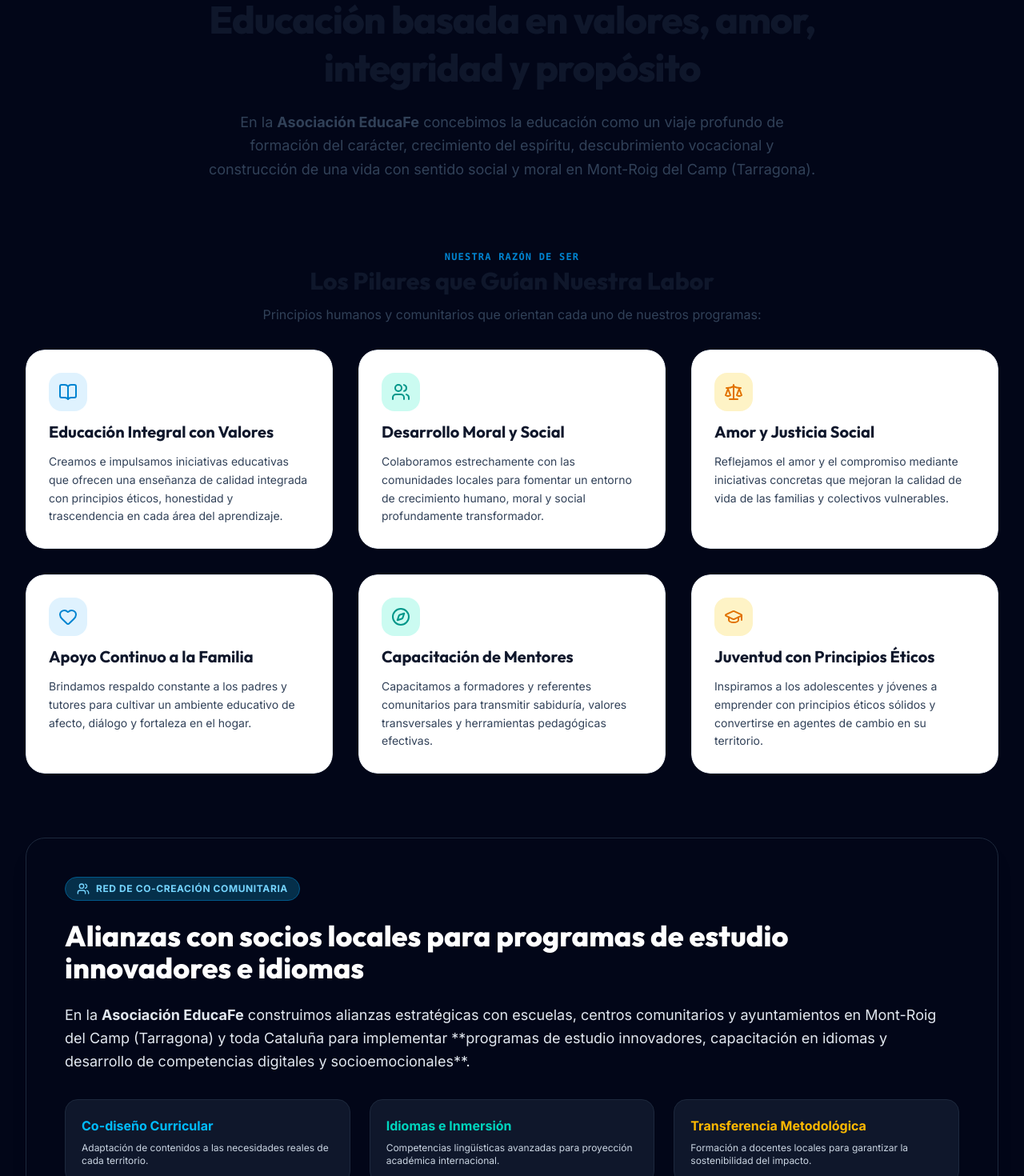
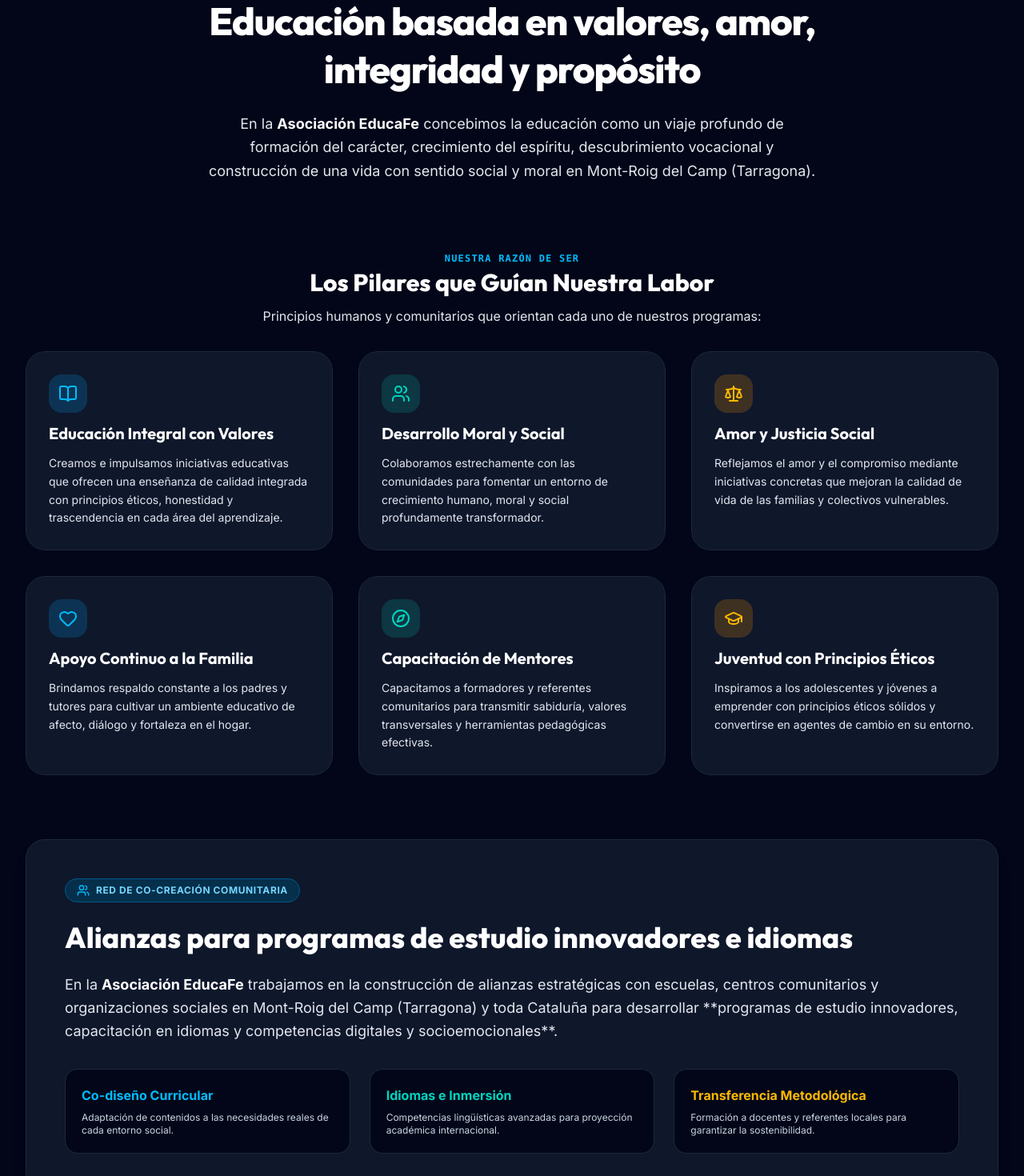
Before and after one commit to marieladanais31-art/educafe, a Next.js app: page /quienes-somos in a window 1280 px wide. Shown: the part 240-1710 px from the top of the page at 80% size. Built offline with nearby package versions, Linux system fonts and the light colour scheme.

Commit message:
Fix de contraste critico y eliminacion de menciones no firmadas a ayuntamientos

```diff
--- a/src/app/globals.css
+++ b/src/app/globals.css
@@ -8,14 +8,14 @@
     --secondary: #0d9488;
     --accent: #d97706;
     --dark: #090d16;
-    --slate-text: #1e293b;
-    --slate-muted: #475569;
-    --light-bg: #ffffff;
+    --slate-text: #f8fafc;
+    --slate-muted: #cbd5e1;
+    --light-bg: #090d16;
   }
 
   body {
-    background-color: var(--light-bg);
-    color: var(--slate-text);
+    background-color: #090d16 !important;
+    color: #f8fafc !important;
     font-family: var(--font-inter), system-ui, -apple-system, sans-serif;
     overflow-x: hidden;
     line-height: 1.7;
@@ -24,11 +24,11 @@
 
   h1, h2, h3, h4, h5, h6 {
     font-family: var(--font-outfit), system-ui, -apple-system, sans-serif;
-    color: #0f172a;
+    color: #ffffff !important;
   }
 }
 
-/* High Contrast Glassmorphism & Cyber Aesthetics */
+/* Glassmorphism & Cyber Aesthetics */
 .glass-cyber {
   background: rgba(15, 23, 42, 0.92);
   backdrop-filter: blur(20px);
@@ -38,9 +38,9 @@
 }
 
 .glass-card-light {
-  background: #ffffff;
-  border: 1px solid #e2e8f0;
-  box-shadow: 0 10px 30px -5px rgba(15, 23, 42, 0.06);
+  background: #0f172a;
+  border: 1px solid #1e293b;
+  box-shadow: 0 10px 30px -5px rgba(0, 0, 0, 0.5);
 }
 
 .glow-sky {
--- a/src/app/page.tsx
+++ b/src/app/page.tsx
@@ -338,7 +338,7 @@
             <div className="space-y-2">
               <h4 className="text-lg font-bold text-sky-400">Impulso a Socios y Entidades Locales</h4>
               <p className="text-sm text-slate-300 leading-relaxed">
-                Co-diseñamos programas con escuelas, centros comunitarios y ayuntamientos en Cataluña para llevar formación en tecnología, idiomas e innovación social.
+                Co-diseñamos programas con escuelas, centros comunitarios y organizaciones locales en Cataluña para llevar formación en tecnología, idiomas e innovación social.
               </p>
             </div>
             <div className="space-y-2">
--- a/src/app/quienes-somos/page.tsx
+++ b/src/app/quienes-somos/page.tsx
@@ -13,117 +13,119 @@
 
 export default function QuienesSomosPage() {
   return (
-    <div className="max-w-7xl mx-auto px-4 sm:px-6 lg:px-8 py-16 space-y-20">
+    <div className="max-w-7xl mx-auto px-4 sm:px-6 lg:px-8 py-16 space-y-20 bg-slate-950 text-white">
 
       {/* Hero / Header */}
       <div className="max-w-3xl mx-auto text-center space-y-6">
-        <div className="inline-flex items-center gap-2 px-4 py-2 rounded-full bg-sky-100 text-sky-800 text-xs sm:text-sm font-bold uppercase tracking-wider">
-          <Sparkles className="w-4 h-4 text-sky-600" />
+        <div className="inline-flex items-center gap-2 px-4 py-2 rounded-full bg-sky-950 text-sky-300 text-xs sm:text-sm font-bold uppercase tracking-wider border border-sky-800">
+          <Sparkles className="w-4 h-4 text-sky-400" />
           <span>Filosofía Institucional & Formación Integral</span>
         </div>
-        <h1 className="text-4xl sm:text-5xl font-extrabold text-slate-900 tracking-tight leading-tight">
+
+        <h1 className="text-4xl sm:text-5xl font-extrabold text-white tracking-tight leading-tight">
           Educación basada en valores, amor, integridad y propósito
         </h1>
-        <p className="text-lg text-slate-700 leading-relaxed font-normal">
-          En la <strong>Asociación EducaFe</strong> concebimos la educación como un viaje profundo de formación del carácter, crecimiento del espíritu, descubrimiento vocacional y construcción de una vida con sentido social y moral en Mont-Roig del Camp (Tarragona).
+
+        <p className="text-lg text-slate-200 leading-relaxed font-normal">
+          En la <strong className="text-white">Asociación EducaFe</strong> concebimos la educación como un viaje profundo de formación del carácter, crecimiento del espíritu, descubrimiento vocacional y construcción de una vida con sentido social y moral en Mont-Roig del Camp (Tarragona).
         </p>
       </div>
 
-      {/* Nuestros Pilares y Razón de Ser (Sin jerga burocrática) */}
+      {/* Nuestros Pilares y Razón de Ser */}
       <div className="space-y-8">
         <div className="text-center max-w-2xl mx-auto space-y-3">
-          <span className="text-xs font-mono text-sky-600 uppercase tracking-widest font-bold">
+          <span className="text-xs font-mono text-sky-400 uppercase tracking-widest font-bold">
             Nuestra Razón de Ser
           </span>
-          <h2 className="text-3xl font-extrabold text-slate-900">
+          <h2 className="text-3xl font-extrabold text-white">
             Los Pilares que Guían Nuestra Labor
           </h2>
-          <p className="text-base text-slate-700">
+          <p className="text-base text-slate-200">
             Principios humanos y comunitarios que orientan cada uno de nuestros programas:
           </p>
         </div>
 
         <div className="grid grid-cols-1 md:grid-cols-2 lg:grid-cols-3 gap-8">
 
-          <TiltCard glowColor="rgba(14, 165, 233, 0.3)">
-            <div className="p-7 rounded-3xl bg-white border border-slate-200 shadow-sm space-y-4 h-full flex flex-col justify-between">
+          <TiltCard glowColor="rgba(56, 189, 248, 0.4)">
+            <div className="p-7 rounded-3xl bg-slate-900 border border-slate-800 space-y-4 h-full flex flex-col justify-between">
               <div className="space-y-3">
-                <div className="w-12 h-12 rounded-2xl bg-sky-100 text-sky-600 flex items-center justify-center font-bold">
+                <div className="w-12 h-12 rounded-2xl bg-sky-500/20 text-sky-400 flex items-center justify-center font-bold">
                   <BookOpen className="w-6 h-6" />
                 </div>
-                <h3 className="text-xl font-bold text-slate-900">Educación Integral con Valores</h3>
-                <p className="text-sm text-slate-700 leading-relaxed">
+                <h3 className="text-xl font-bold text-white">Educación Integral con Valores</h3>
+                <p className="text-sm text-slate-200 leading-relaxed">
                   Creamos e impulsamos iniciativas educativas que ofrecen una enseñanza de calidad integrada con principios éticos, honestidad y trascendencia en cada área del aprendizaje.
                 </p>
               </div>
             </div>
           </TiltCard>
 
-          <TiltCard glowColor="rgba(20, 184, 166, 0.3)">
-            <div className="p-7 rounded-3xl bg-white border border-slate-200 shadow-sm space-y-4 h-full flex flex-col justify-between">
+          <TiltCard glowColor="rgba(45, 212, 191, 0.4)">
+            <div className="p-7 rounded-3xl bg-slate-900 border border-slate-800 space-y-4 h-full flex flex-col justify-between">
               <div className="space-y-3">
-                <div className="w-12 h-12 rounded-2xl bg-teal-100 text-teal-600 flex items-center justify-center font-bold">
+                <div className="w-12 h-12 rounded-2xl bg-teal-500/20 text-teal-400 flex items-center justify-center font-bold">
                   <Users className="w-6 h-6" />
                 </div>
-                <h3 className="text-xl font-bold text-slate-900">Desarrollo Moral y Social</h3>
-                <p className="text-sm text-slate-700 leading-relaxed">
-                  Colaboramos estrechamente con las comunidades locales para fomentar un entorno de crecimiento humano, moral y social profundamente transformador.
+                <h3 className="text-xl font-bold text-white">Desarrollo Moral y Social</h3>
+                <p className="text-sm text-slate-200 leading-relaxed">
+                  Colaboramos estrechamente con las comunidades para fomentar un entorno de crecimiento humano, moral y social profundamente transformador.
                 </p>
               </div>
             </div>
           </TiltCard>
 
-          <TiltCard glowColor="rgba(245, 158, 11, 0.3)">
-            <div className="p-7 rounded-3xl bg-white border border-slate-200 shadow-sm space-y-4 h-full flex flex-col justify-between">
+          <TiltCard glowColor="rgba(245, 158, 11, 0.4)">
+            <div className="p-7 rounded-3xl bg-slate-900 border border-slate-800 space-y-4 h-full flex flex-col justify-between">
               <div className="space-y-3">
-                <div className="w-12 h-12 rounded-2xl bg-amber-100 text-amber-600 flex items-center justify-center font-bold">
+                <div className="w-12 h-12 rounded-2xl bg-amber-500/20 text-amber-400 flex items-center justify-center font-bold">
                   <Scale className="w-6 h-6" />
                 </div>
-                <h3 className="text-xl font-bold text-slate-900">Amor y Justicia Social</h3>
-                <p className="text-sm text-slate-700 leading-relaxed">
+                <h3 className="text-xl font-bold text-white">Amor y Justicia Social</h3>
+                <p className="text-sm text-slate-200 leading-relaxed">
                   Reflejamos el amor y el compromiso mediante iniciativas concretas que mejoran la calidad de vida de las familias y colectivos vulnerables.
                 </p>
               </div>
             </div>
           </TiltCard>
 
-          <TiltCard glowColor="rgba(14, 165, 233, 0.3)">
-            <div className="p-7 rounded-3xl bg-white border border-slate-200 shadow-sm space-y-4 h-full flex flex-col justify-between">
+          <TiltCard glowColor="rgba(56, 189, 248, 0.4)">
+            <div className="p-7 rounded-3xl bg-slate-900 border border-slate-800 space-y-4 h-full flex flex-col justify-between">
               <div className="space-y-3">
-                <div className="w-12 h-12 rounded-2xl bg-sky-100 text-sky-600 flex items-center justify-center font-bold">
+                <div className="w-12 h-12 rounded-2xl bg-sky-500/20 text-sky-400 flex items-center justify-center font-bold">
                   <Heart className="w-6 h-6" />
                 </div>
-                <h3 className="text-xl font-bold text-slate-900">Apoyo Continuo a la Familia</h3>
-                <p className="text-sm text-slate-700 leading-relaxed">
+                <h3 className="text-xl font-bold text-white">Apoyo Continuo a la Familia</h3>
+                <p className="text-sm text-slate-200 leading-relaxed">
                   Brindamos respaldo constante a los padres y tutores para cultivar un ambiente educativo de afecto, diálogo y fortaleza en el hogar.
                 </p>
               </div>
             </div>
           </TiltCard>
 
-          <TiltCard glowColor="rgba(20, 184, 166, 0.3)">
-            <div className="p-7 rounded-3xl bg-white border border-slate-200 shadow-sm space-y-4 h-full flex flex-col justify-between">
+          <TiltCard glowColor="rgba(45, 212, 191, 0.4)">
+            <div className="p-7 rounded-3xl bg-slate-900 border border-slate-800 space-y-4 h-full flex flex-col justify-between">
               <div className="space-y-3">
-                <div className="w-12 h-12 rounded-2xl bg-teal-100 text-teal-600 flex items-center justify-center font-bold">
+                <div className="w-12 h-12 rounded-2xl bg-teal-500/20 text-teal-400 flex items-center justify-center font-bold">
                   <Compass className="w-6 h-6" />
                 </div>
-                <h3 className="text-xl font-bold text-slate-900">Capacitación de Mentores</h3>
-                <p className="text-sm text-slate-700 leading-relaxed">
+                <h3 className="text-xl font-bold text-white">Capacitación de Mentores</h3>
+                <p className="text-sm text-slate-200 leading-relaxed">
                   Capacitamos a formadores y referentes comunitarios para transmitir sabiduría, valores transversales y herramientas pedagógicas efectivas.
                 </p>
               </div>
             </div>
           </TiltCard>
 
-          <TiltCard glowColor="rgba(245, 158, 11, 0.3)">
-            <div className="p-7 rounded-3xl bg-white border border-slate-200 shadow-sm space-y-4 h-full flex flex-col justify-between">
+          <TiltCard glowColor="rgba(245, 158, 11, 0.4)">
+            <div className="p-7 rounded-3xl bg-slate-900 border border-slate-800 space-y-4 h-full flex flex-col justify-between">
               <div className="space-y-3">
-                <div className="w-12 h-12 rounded-2xl bg-amber-100 text-amber-600 flex items-center justify-center font-bold">
+                <div className="w-12 h-12 rounded-2xl bg-amber-500/20 text-amber-400 flex items-center justify-center font-bold">
                   <GraduationCap className="w-6 h-6" />
                 </div>
-                <h3 className="text-xl font-bold text-slate-900">Juventud con Principios Éticos</h3>
-                <p className="text-sm text-slate-700 leading-relaxed">
-                  Inspiramos a los adolescentes y jóvenes a emprender con principios éticos sólidos y convertirse en agentes de cambio en su territorio.
+                <h3 className="text-xl font-bold text-white">Juventud con Principios Éticos</h3>
+                <p className="text-sm text-slate-200 leading-relaxed">
+                  Inspiramos a los adolescentes y jóvenes a emprender con principios éticos sólidos y convertirse en agentes de cambio en su entorno.
                 </p>
               </div>
             </div>
@@ -132,39 +134,39 @@
         </div>
       </div>
 
-      {/* Red de Socios Locales e Innovación Educativa */}
-      <div className="p-8 sm:p-12 rounded-3xl bg-slate-950 text-white space-y-6 shadow-xl border border-slate-800">
+      {/* Red de Co-Creación y Alianzas */}
+      <div className="p-8 sm:p-12 rounded-3xl bg-slate-900 text-white space-y-6 shadow-xl border border-slate-800">
         <div className="inline-flex items-center gap-2 px-3.5 py-1.5 rounded-full bg-sky-950 text-sky-300 text-xs font-bold uppercase tracking-wider border border-sky-800">
-          <Users className="w-4 h-4" />
+          <Users className="w-4 h-4 text-sky-400" />
           <span>Red de Co-Creación Comunitaria</span>
         </div>
 
         <h2 className="text-2xl sm:text-4xl font-extrabold text-white">
-          Alianzas con socios locales para programas de estudio innovadores e idiomas
+          Alianzas para programas de estudio innovadores e idiomas
         </h2>
 
         <p className="text-base sm:text-lg text-slate-200 leading-relaxed font-normal">
-          En la <strong>Asociación EducaFe</strong> construimos alianzas estratégicas con escuelas, centros comunitarios y ayuntamientos en Mont-Roig del Camp (Tarragona) y toda Cataluña para implementar **programas de estudio innovadores, capacitación en idiomas y desarrollo de competencias digitales y socioemocionales**.
+          En la <strong className="text-white">Asociación EducaFe</strong> trabajamos en la construcción de alianzas estratégicas con escuelas, centros comunitarios y organizaciones sociales en Mont-Roig del Camp (Tarragona) y toda Cataluña para desarrollar **programas de estudio innovadores, capacitación en idiomas y competencias digitales y socioemocionales**.
         </p>
 
         <div className="grid grid-cols-1 md:grid-cols-3 gap-6 pt-2">
-          <div className="bg-slate-900 p-5 rounded-2xl border border-slate-800 space-y-2">
+          <div className="bg-slate-950 p-5 rounded-2xl border border-slate-800 space-y-2">
             <div className="text-base font-bold text-sky-400">Co-diseño Curricular</div>
-            <div className="text-xs text-slate-300">Adaptación de contenidos a las necesidades reales de cada territorio.</div>
+            <div className="text-xs text-slate-300">Adaptación de contenidos a las necesidades reales de cada entorno social.</div>
           </div>
-          <div className="bg-slate-900 p-5 rounded-2xl border border-slate-800 space-y-2">
+          <div className="bg-slate-950 p-5 rounded-2xl border border-slate-800 space-y-2">
             <div className="text-base font-bold text-teal-400">Idiomas e Inmersión</div>
             <div className="text-xs text-slate-300">Competencias lingüísticas avanzadas para proyección académica internacional.</div>
           </div>
-          <div className="bg-slate-900 p-5 rounded-2xl border border-slate-800 space-y-2">
+          <div className="bg-slate-950 p-5 rounded-2xl border border-slate-800 space-y-2">
             <div className="text-base font-bold text-amber-400">Transferencia Metodológica</div>
-            <div className="text-xs text-slate-300">Formación a docentes locales para garantizar la sostenibilidad del impacto.</div>
+            <div className="text-xs text-slate-300">Formación a docentes y referentes locales para garantizar la sostenibilidad.</div>
           </div>
         </div>
       </div>
 
       {/* Alianza con Chanak International Academy */}
-      <div className="bg-slate-950 text-white rounded-3xl p-8 sm:p-12 border border-slate-800 space-y-6">
+      <div className="bg-slate-900 text-white rounded-3xl p-8 sm:p-12 border border-slate-800 space-y-6">
         <div className="flex flex-col sm:flex-row items-start sm:items-center justify-between gap-6">
           <div className="flex items-center gap-5">
             <Image
```
